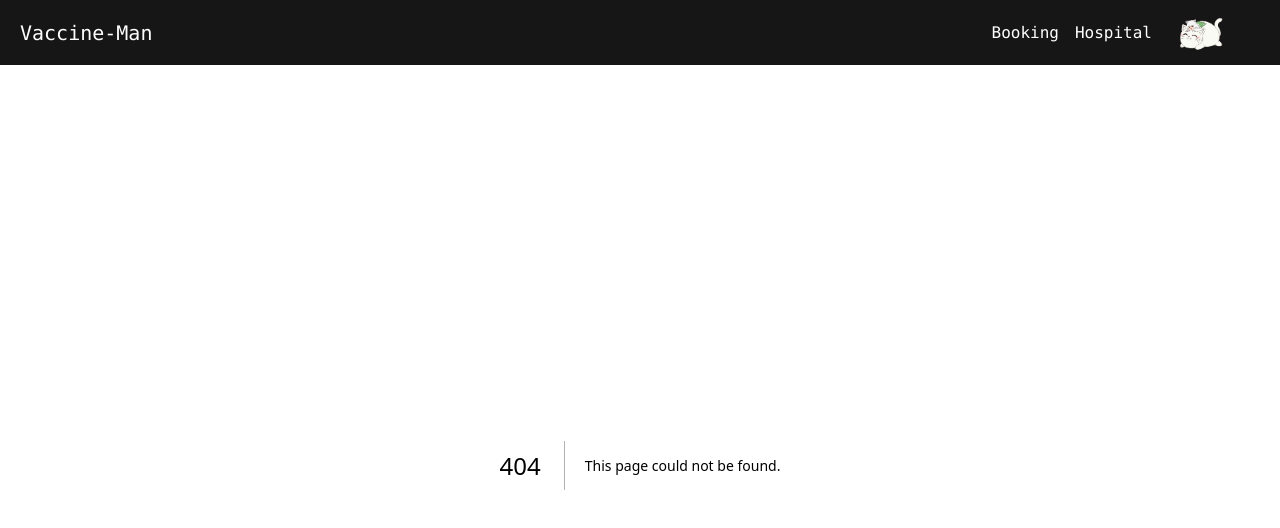
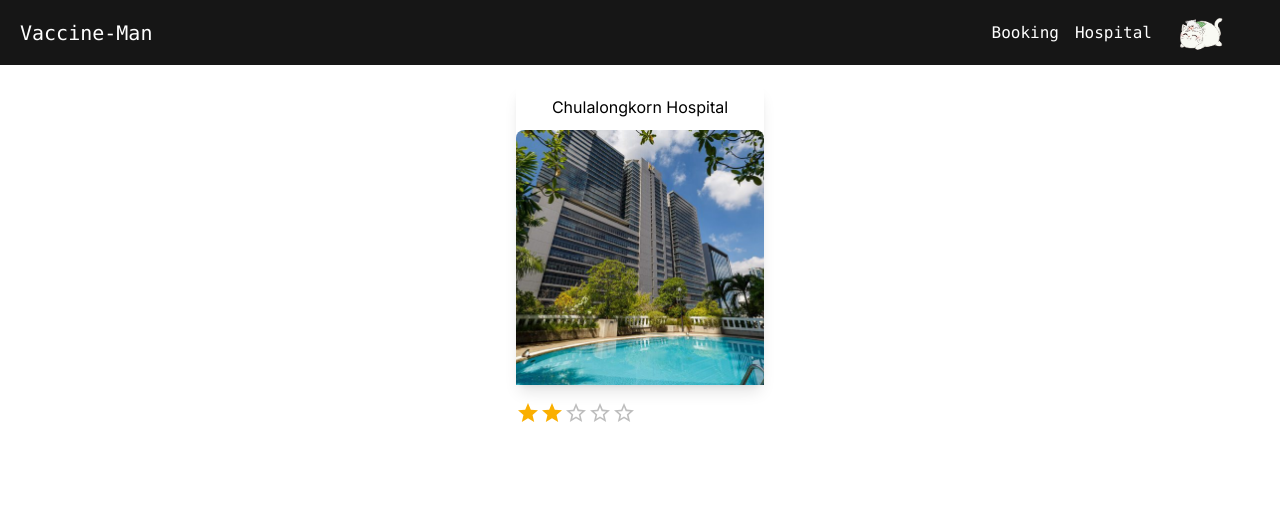
Before and after one commit to Tantawit/vaccine_booking, a Next.js app: page /hospital/001 in a window 1280 px wide. Before the commit this address had no page. Shown: the top 528 px of the page. Built offline with nearby package versions, Linux system fonts and the light colour scheme.

Commit message:
HW7: create hospital route

```diff
--- /dev/null
+++ b/src/app/(hospitalinfo)/hospital/[hid]/page.module.css
@@ -0,0 +1,12 @@
+.main {
+  color: black;
+}
+
+.contentContainer {
+  display: flex;
+  flex-direction: row;
+  flex-wrap: wrap;
+  justify-content: space-around;
+  align-content: space-around;
+  margin: 20px;
+}
--- /dev/null
+++ b/src/app/(hospitalinfo)/hospital/[hid]/page.tsx
@@ -0,0 +1,26 @@
+import { hospitals } from '@/app/config/hospitals';
+
+import HospitalCard from '../../../components/HospitalCard';
+import styles from './page.module.css';
+
+export default function HospitalDetail({
+  params,
+}: {
+  params: { hid: string };
+}) {
+  return (
+    <div className={styles.main}>
+      <div className={styles.contentContainer}>
+        {hospitals.map((hospital) =>
+          hospital.hospitalId == params.hid ? (
+            <HospitalCard
+              HospitalName={hospital.hospitalName}
+              HospitalImagePath={hospital.hospitalImagePath}
+              HospitalId={hospital.hospitalId}
+            />
+          ) : null
+        )}
+      </div>
+    </div>
+  );
+}
--- a/src/app/(hospitalinfo)/hospital/page.tsx
+++ b/src/app/(hospitalinfo)/hospital/page.tsx
@@ -1,3 +1,5 @@
+import { hospitals } from '@/app/config/hospitals';
+
 import HospitalCard from '../../components/HospitalCard';
 import styles from './page.module.css';
 
@@ -5,18 +7,13 @@
   return (
     <div className={styles.main}>
       <div className={styles.contentContainer}>
-        <HospitalCard
-          HospitalName="Chulalongkorn Hospital"
-          HospitalImagePath="/chula_hos.jpg"
-        />
-        <HospitalCard
-          HospitalName="Rajavithi Hospital"
-          HospitalImagePath="/raj_hos.jpg"
-        />
-        <HospitalCard
-          HospitalName="Thammasat University Hospital"
-          HospitalImagePath="/tham_hos.jpg"
-        />
+        {hospitals.map((hospital) => (
+          <HospitalCard
+            HospitalName={hospital.hospitalName}
+            HospitalImagePath={hospital.hospitalImagePath}
+            HospitalId={hospital.hospitalId}
+          />
+        ))}
       </div>
     </div>
   );
--- a/src/app/components/HospitalCard.tsx
+++ b/src/app/components/HospitalCard.tsx
@@ -1,4 +1,5 @@
 import Image from 'next/image';
+import Link from 'next/link';
 
 import BasicRating from './basicRating';
 import InteractiveCard from './InteractiveCard';
@@ -6,13 +7,18 @@
 export default function HospitalCard({
   HospitalName,
   HospitalImagePath,
+  HospitalId,
 }: {
   HospitalName: string;
   HospitalImagePath: string;
+  HospitalId: string;
 }) {
   return (
     <InteractiveCard contentName={HospitalName}>
-      <div className="w-full h-[15%] p-[10px] text-center">{HospitalName}</div>
+      <Link href={`/hospital/${HospitalId}`}>
+        <div className="w-full h-[15%] p-[10px] text-center">
+          {HospitalName}
+        </div>
         <div className="w-full h-[85%] relative riunded-t-lg">
           <Image
             src={HospitalImagePath}
@@ -22,6 +28,7 @@
             className="object-cover rounded-t-lg"
           />
         </div>
+      </Link>
       <BasicRating />
     </InteractiveCard>
   );
--- a/src/app/components/InteractiveCard.tsx
+++ b/src/app/components/InteractiveCard.tsx
@@ -22,7 +22,7 @@
   return (
     <div
       className="w-1/5 h-[300px] rounded-lg shadow-lg"
-      onClick={() => onCardSelected()}
+      //onClick={() => onCardSelected()}
       onMouseOver={(e) => onCardMouseAction(e)}
       onMouseOut={(e) => onCardMouseAction(e)}
     >
--- /dev/null
+++ b/src/app/config/hospitals.ts
@@ -0,0 +1,17 @@
+export const hospitals = [
+  {
+    hospitalName: "Chulalongkorn Hospital",
+    hospitalImagePath: "/chula_hos.jpg",
+    hospitalId: "001",
+  },
+  {
+    hospitalName: "Rajavithi Hospital",
+    hospitalImagePath: "/raj_hos.jpg",
+    hospitalId: "002",
+  },
+  {
+    hospitalName: "Thammasat University Hospital",
+    hospitalImagePath: "/tham_hos.jpg",
+    hospitalId: "003",
+  },
+];
```
Lines whose indentation alone changed are shown as unchanged.
